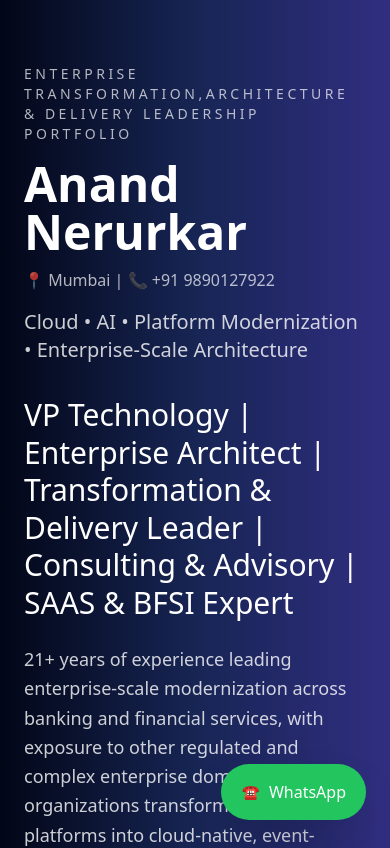
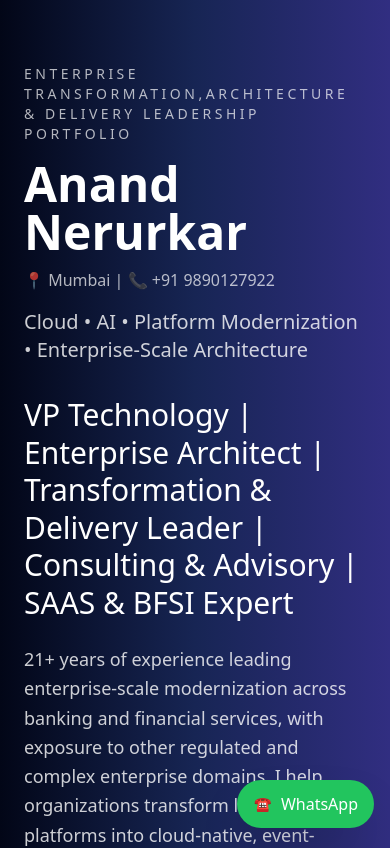
Before and after one commit to anerurkar/anandn-portfolio, a React (Vite) app: page / in a window 390 px wide. Shown: the top 848 px of the page. Built offline with nearby package versions, Linux system fonts and the light colour scheme.

Commit message:
HERO SECTION

```diff
--- a/src/App.jsx
+++ b/src/App.jsx
@@ -495,10 +495,12 @@ const [thoughtOpen, setThoughtOpen] = useState(false);
         </div>
       </section>
 
-      {/* WHATSAPP */}
+       {/* WHATSAPP FIX */}
       <a
         href="https://wa.me/919890127922"
-        className="fixed bottom-6 right-6 bg-green-500 text-white px-5 py-4 rounded-full shadow-2xl flex items-center gap-2"
+        target="_blank"
+        rel="noopener noreferrer"
+        className="fixed bottom-4 right-4 md:bottom-6 md:right-6 bg-green-500 text-white px-4 py-3 md:px-5 md:py-4 rounded-full shadow-2xl flex items-center gap-2"
       >
         <Icon>☎</Icon>WhatsApp
       </a>
```
